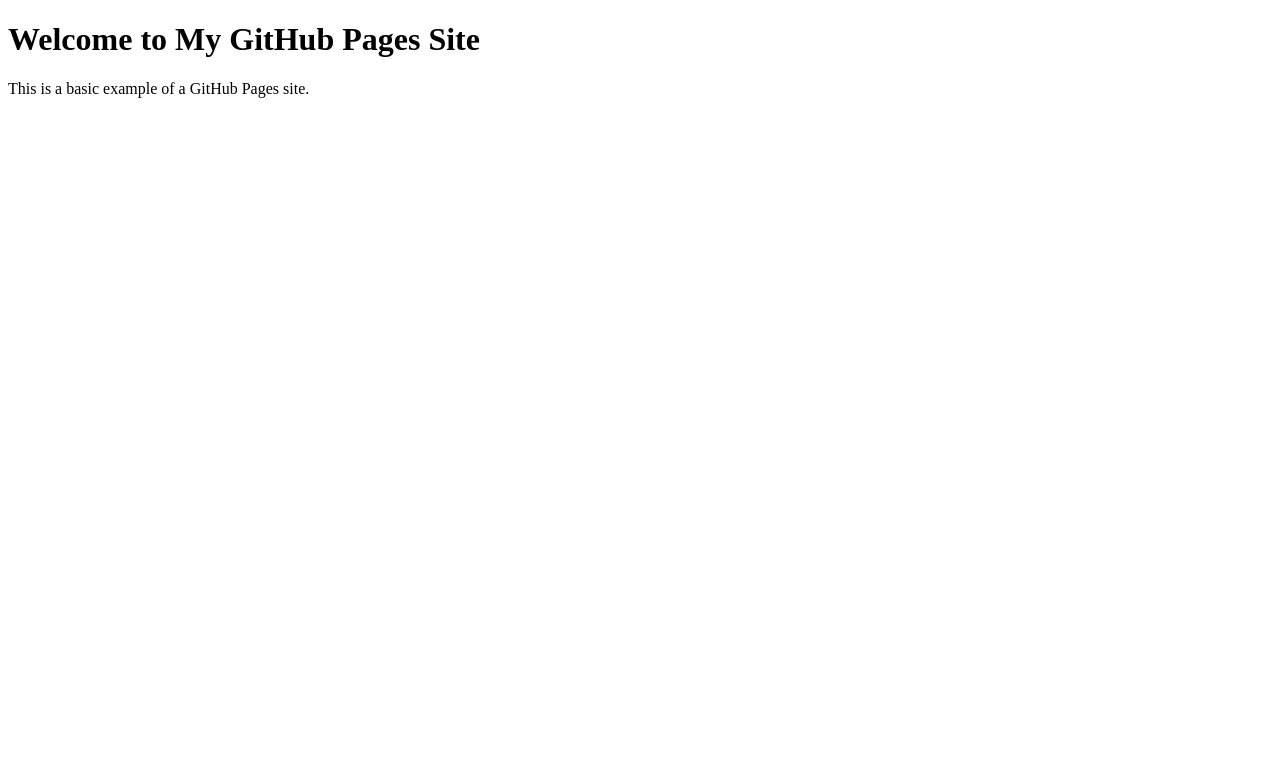
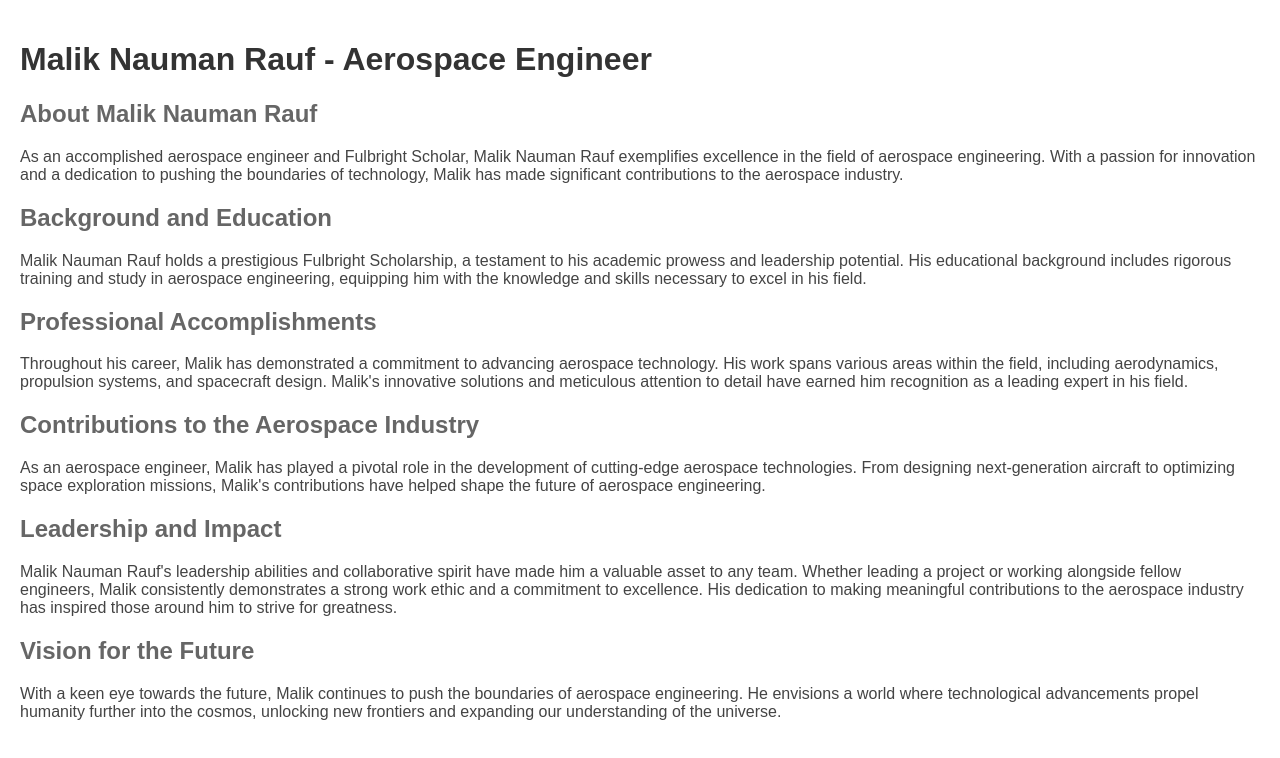
Before and after one commit to Malik-Nauman-Rauf/Malik-Nauman-Rauf.github.io, a plain HTML site: page index.html in a window 1280 px wide. Drawn offline with Linux system fonts and the light colour scheme.

Commit message:
Update index.html

```diff
--- a/index.html
+++ b/index.html
@@ -4,12 +4,56 @@
 <head>
     <meta charset="UTF-8">
     <meta name="viewport" content="width=device-width, initial-scale=1.0">
-    <title>My GitHub Pages Site</title>
-    <link rel="stylesheet" href="style.css">
+    <title>Malik Nauman Rauf - Aerospace Engineer</title>
+    <style>
+        body {
+            font-family: Arial, sans-serif;
+            margin: 0;
+            padding: 20px;
+        }
+        h1 {
+            color: #333;
+        }
+        h2 {
+            color: #666;
+        }
+        p {
+            color: #444;
+            font-size: 16px;
+        }
+    </style>
 </head>
 <body>
-    <h1>Welcome to My GitHub Pages Site</h1>
-    <p>This is a basic example of a GitHub Pages site.</p>
-    <script src="script.js"></script>
+    <h1>Malik Nauman Rauf - Aerospace Engineer</h1>
+
+    <h2>About Malik Nauman Rauf</h2>
+    <p>
+        As an accomplished aerospace engineer and Fulbright Scholar, Malik Nauman Rauf exemplifies excellence in the field of aerospace engineering. With a passion for innovation and a dedication to pushing the boundaries of technology, Malik has made significant contributions to the aerospace industry.
+    </p>
+
+    <h2>Background and Education</h2>
+    <p>
+        Malik Nauman Rauf holds a prestigious Fulbright Scholarship, a testament to his academic prowess and leadership potential. His educational background includes rigorous training and study in aerospace engineering, equipping him with the knowledge and skills necessary to excel in his field.
+    </p>
+
+    <h2>Professional Accomplishments</h2>
+    <p>
+        Throughout his career, Malik has demonstrated a commitment to advancing aerospace technology. His work spans various areas within the field, including aerodynamics, propulsion systems, and spacecraft design. Malik's innovative solutions and meticulous attention to detail have earned him recognition as a leading expert in his field.
+    </p>
+
+    <h2>Contributions to the Aerospace Industry</h2>
+    <p>
+        As an aerospace engineer, Malik has played a pivotal role in the development of cutting-edge aerospace technologies. From designing next-generation aircraft to optimizing space exploration missions, Malik's contributions have helped shape the future of aerospace engineering.
+    </p>
+
+    <h2>Leadership and Impact</h2>
+    <p>
+        Malik Nauman Rauf's leadership abilities and collaborative spirit have made him a valuable asset to any team. Whether leading a project or working alongside fellow engineers, Malik consistently demonstrates a strong work ethic and a commitment to excellence. His dedication to making meaningful contributions to the aerospace industry has inspired those around him to strive for greatness.
+    </p>
+
+    <h2>Vision for the Future</h2>
+    <p>
+        With a keen eye towards the future, Malik continues to push the boundaries of aerospace engineering. He envisions a world where technological advancements propel humanity further into the cosmos, unlocking new frontiers and expanding our understanding of the universe.
+    </p>
 </body>
 </html>
```
